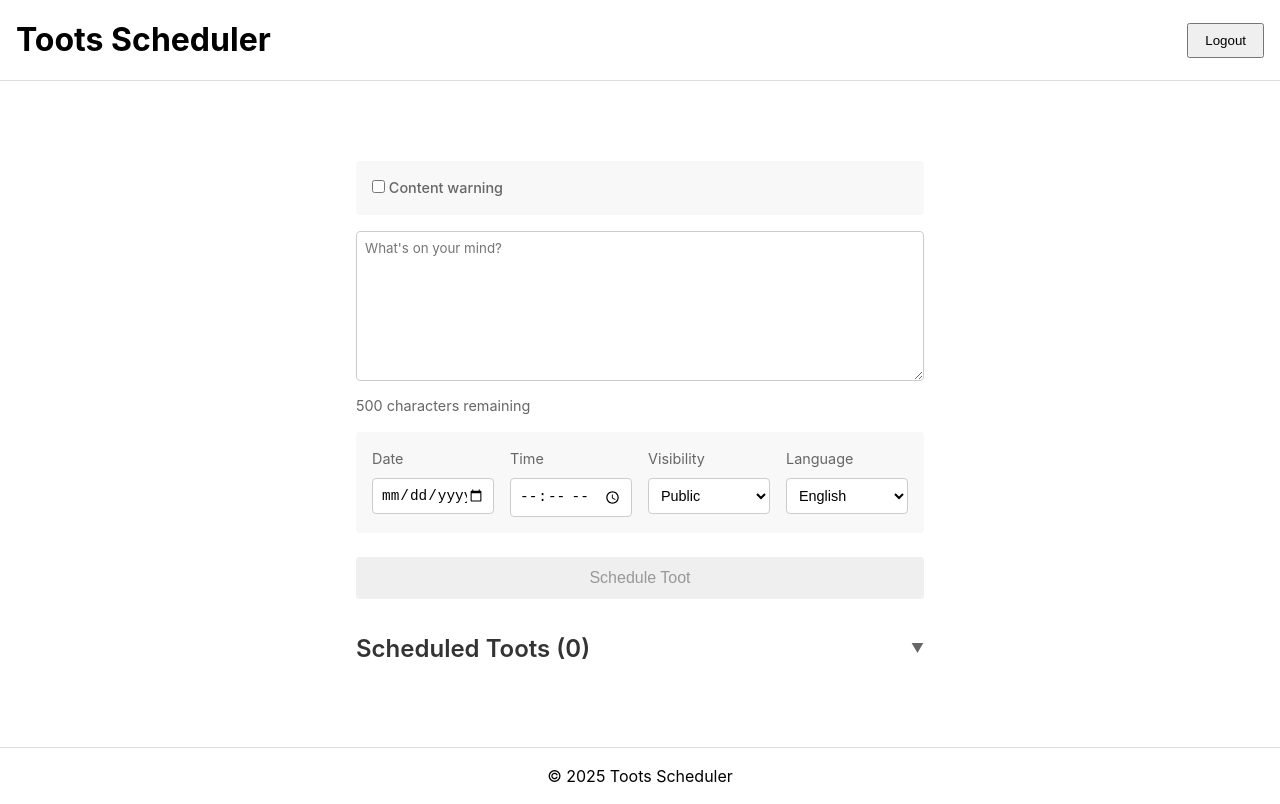
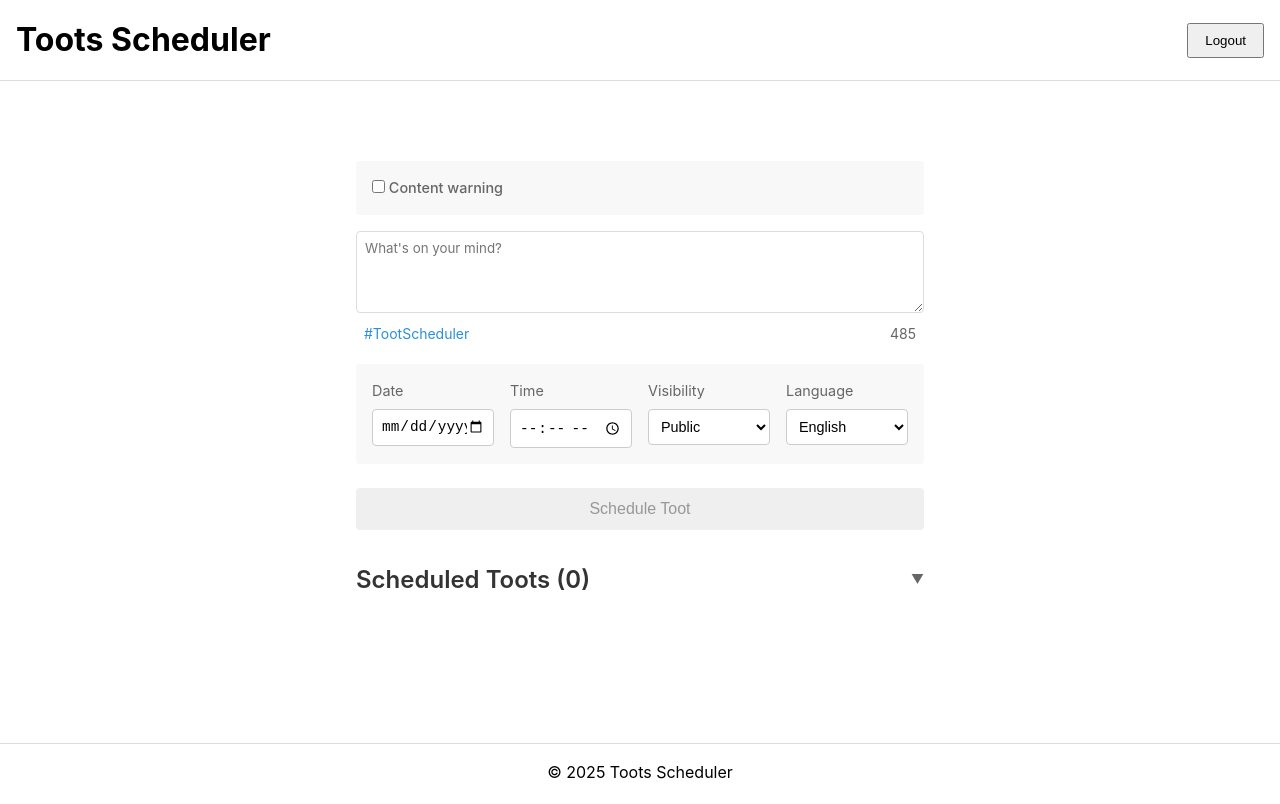
Before and after one commit to regulardesigner/toots-scheduler, a Vue app: page / in a window 1280 px wide. Built offline with nearby package versions, Linux system fonts and the light colour scheme; sample sign-in values are in the browser's storage.

Commit message:
✨ feat: add #TootScheduler hashtag to toots automatically

```diff
--- a/src/components/TootComposer.vue
+++ b/src/components/TootComposer.vue
@@ -2,7 +2,7 @@
 import { ref, computed, onMounted } from 'vue';
 import { useMastodonApi } from '../composables/useMastodonApi';
 import { useAuthStore } from '../stores/auth';
-import { addMinutes, format } from 'date-fns';
+import { format } from 'date-fns';
 import type { ScheduledToot } from '../types/mastodon';
 import ScheduledToots from './ScheduledToots.vue';
 import { useScheduledTootsStore } from '../stores/scheduledToots';
@@ -17,6 +17,7 @@ const language = ref('en');
 const error = ref('');
 const isSensitive = ref(false);
 const spoilerText = ref('');
+const HASHTAG = '#TootScheduler';
 
 const api = useMastodonApi();
 const store = useScheduledTootsStore();
@@ -37,12 +38,11 @@ onMounted(async () => {
 
 const minDateTime = computed(() => {
   const now = new Date();
-  const minDate = addMinutes(now, 5);
-  return format(minDate, "yyyy-MM-dd'T'HH:mm");
+  return format(now, "yyyy-MM-dd'T'HH:mm");
 });
 
 const characterCount = computed(() => content.value.length);
-const remainingCharacters = computed(() => 500 - characterCount.value);
+const remainingCharacters = computed(() => 500 - characterCount.value - HASHTAG.length - 1);
 
 // Common languages used in Mastodon
 const languages = [
@@ -70,9 +70,12 @@ async function handleSubmit() {
     // Prepare the scheduled datetime
     const scheduledAt = new Date(`${scheduledDate.value}T${scheduledTime.value}`).toISOString();
 
+    // Create the toot with hashtag
+    const tootContent = content.value.trim() + ' ' + HASHTAG;
+
     // Create the toot
     const toot: ScheduledToot = {
-      status: content.value,
+      status: tootContent,
       scheduled_at: scheduledAt,
       visibility: visibility.value,
       language: language.value,
@@ -142,12 +145,16 @@ async function handleSubmit() {
       <div class="content-area">
         <textarea
           v-model="content"
-          placeholder="What's on your mind?"
-          :maxlength="500"
+          :placeholder="'What\'s on your mind?'"
           required
+          :maxlength="500 - HASHTAG.length - 1"
+          rows="4"
         ></textarea>
-        <div class="character-count">
-          {{ remainingCharacters }} characters remaining
+        <div class="textarea-footer">
+          <span class="hashtag">{{ HASHTAG }}</span>
+          <span class="character-count" :class="{ 'near-limit': remainingCharacters < 50 }">
+            {{ remainingCharacters }}
+          </span>
         </div>
       </div>
 
@@ -158,7 +165,7 @@ async function handleSubmit() {
             id="scheduled-date"
             type="date"
             v-model="scheduledDate"
-            :min="format(new Date(), 'yyyy-MM-dd')"
+            :min="minDateTime.split('T')[0]"
             required
           />
         </div>
@@ -169,7 +176,6 @@ async function handleSubmit() {
             id="scheduled-time"
             type="time"
             v-model="scheduledTime"
-            :min="minDateTime"
             required
           />
         </div>
@@ -198,7 +204,7 @@ async function handleSubmit() {
 
       <button
         type="submit"
-        :disabled="isSubmitting || !content || !scheduledDate || !scheduledTime"
+        :disabled="isSubmitting || !content.trim()"
       >
         {{ isSubmitting ? 'Scheduling...' : 'Schedule Toot' }}
       </button>
@@ -216,22 +222,40 @@ async function handleSubmit() {
 }
 
 .content-area {
+  position: relative;
   margin-bottom: 1rem;
 }
 
 textarea {
   width: 100%;
-  min-height: 150px;
   padding: 0.5rem;
-  margin-bottom: 0.5rem;
-  border: 1px solid #ccc;
+  margin-bottom: 0;
+  resize: vertical;
+  border: 1px solid #ddd;
   border-radius: 4px;
   font-family: inherit;
 }
 
+.textarea-footer {
+  display: flex;
+  justify-content: space-between;
+  align-items: center;
+  padding: 0.25rem 0.5rem;
+  font-size: 0.875rem;
+  color: #666;
+}
+
+.hashtag {
+  color: #2b90d9;
+  font-size: 0.875rem;
+}
+
 .character-count {
   color: #666;
-  font-size: 0.9rem;
+}
+
+.character-count.near-limit {
+  color: #ff4136;
 }
 
 .controls-bar {
```
